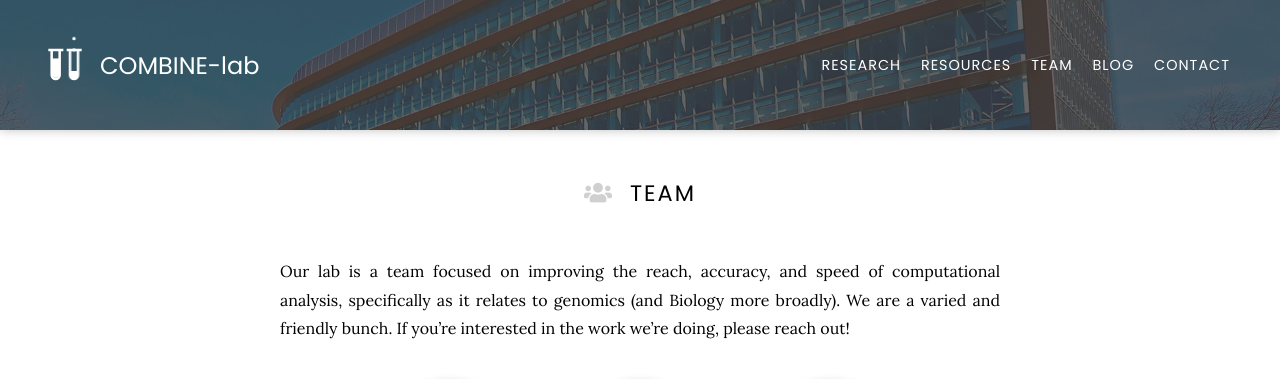
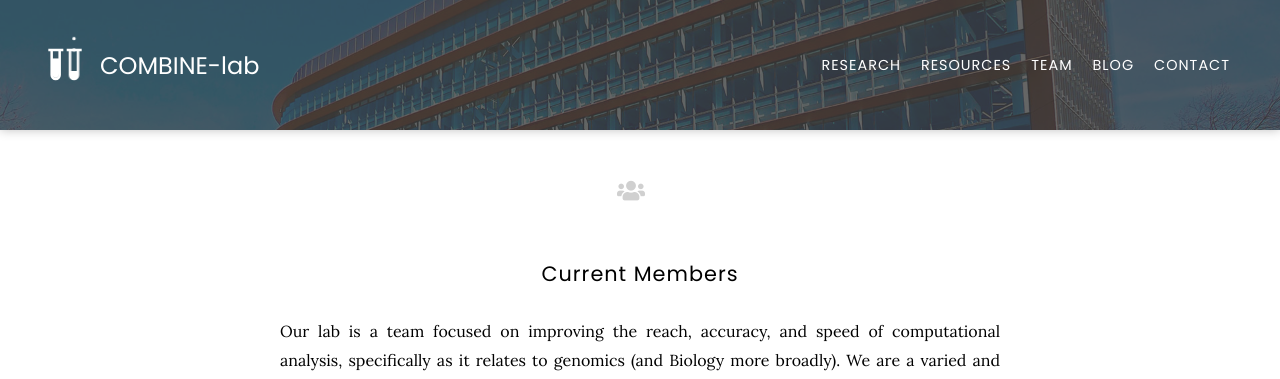
Before and after one commit to COMBINE-lab/combine-lab.github.io, a Jekyll site: the page built from team/index.md, in a window 1280 px wide and 900 px high, cut to the strip 0-379 px from the top of the window. Built offline with Jekyll 4.4.1, drawn with Linux system fonts in a browser that asks for light colours; nearby versions of some CDN libraries.

Commit message:
Update index.md

```diff
--- a/team/index.md
+++ b/team/index.md
@@ -8,7 +8,9 @@
   - /trainees
 ---
 
-# <i class="fas fa-users"></i>Team
+# <i class="fas fa-users"></i>
+
+## Current Members
 
 Our lab is a team focused on improving the reach, accuracy, and speed of computational analysis, specifically as
 it relates to genomics (and Biology more broadly).  We are a varied and friendly bunch.  If you're interested in
```
